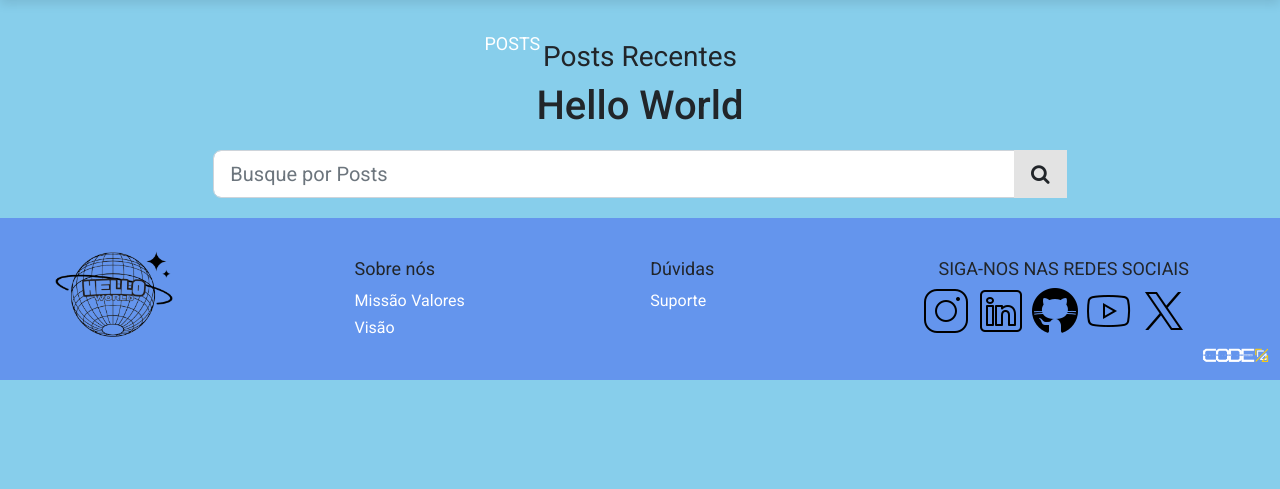
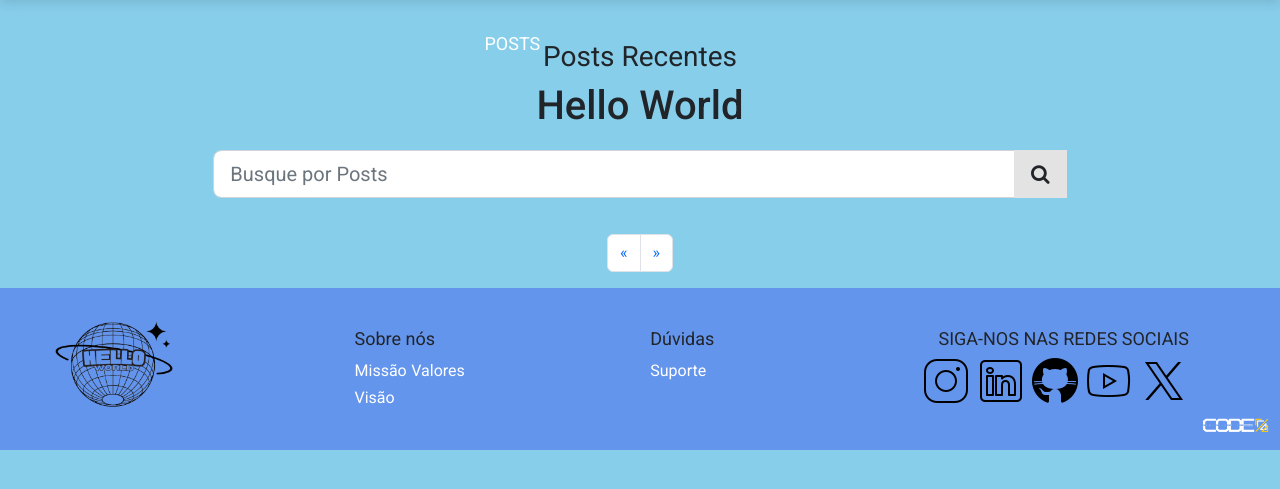
Before and after one commit to ricardo-ervilha/Hello-World-Trainee-2023.2, a PHP site: template app/views/site/lista_de_posts.view.php in a window 1280 px wide. Shown: the part 87-576 px from the top of the page. Run offline with PHP 8.4, Linux system fonts and the light colour scheme; the template is opened without the code that fills it, so the values that code supplies are empty.

Commit message:
paginacao

```diff
--- a/app/views/site/lista_de_posts.view.php
+++ b/app/views/site/lista_de_posts.view.php
@@ -73,8 +73,11 @@
         </div>
 
 </div>
+<div class="pagination">
+        <?php require './app/views/includes/pagination.php'?>
+    </div>
 
-    <?php require('./app/views/site/footer.html')?>
+<?php require('./app/views/site/footer.html')?>
 
 </body>
 
```
Also changed, not shown: public/assets/img_posts/image-post-9.jpeg (added).
